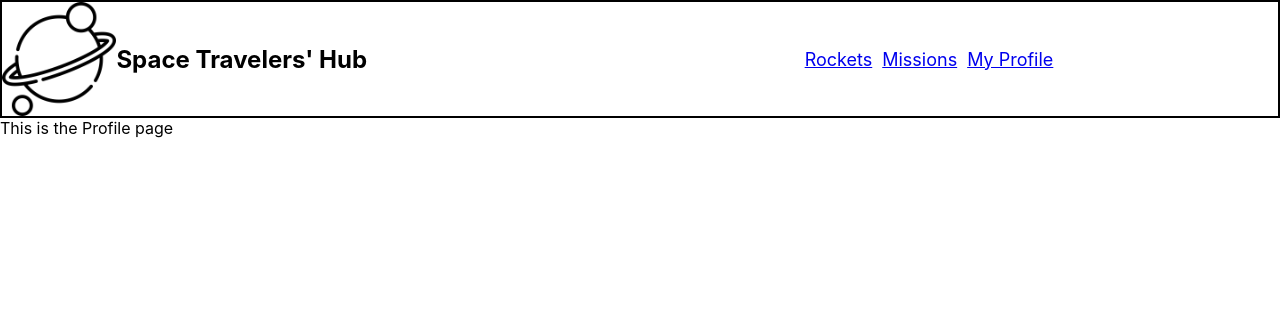
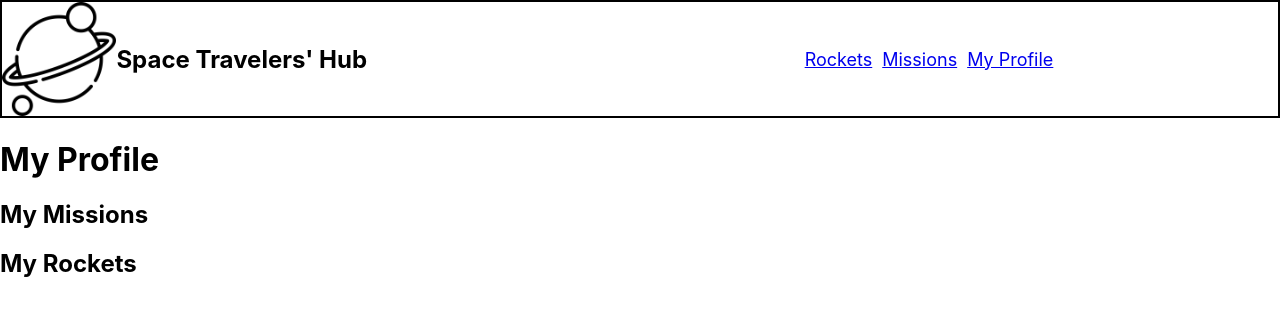
Before and after one commit to kennedyowusu/space-travellers-hub, a React (Create React App) app: page /profile in a window 1280 px wide. Shown: the top 316 px of the page. Built offline with nearby package versions, Linux system fonts and the light colour scheme.

Commit message:
display reserved rockets in profile

```diff
--- a/src/Pages/Profile.jsx
+++ b/src/Pages/Profile.jsx
@@ -1,7 +1,30 @@
 import React from 'react';
+import { useSelector } from 'react-redux';
 
-const Profile = () => (
-  <div>This is the Profile page</div>
-);
+const Profile = () => {
+  const rockets = useSelector((state) => state.rockets.rockets);
+  const missions = useSelector((state) => state.missions.missions);
+
+  const reservedRockets = rockets.filter((rocket) => rocket.reserved);
+  const reservedMissions = missions.filter((mission) => mission.reserved);
+
+  return (
+    <div>
+      <h1>My Profile</h1>
+      <h2>My Missions</h2>
+      <ul>
+        {reservedMissions.map((mission) => (
+          <li key={mission.mission_id}>{mission.mission_name}</li>
+        ))}
+      </ul>
+      <h2>My Rockets</h2>
+      <ul>
+        {reservedRockets.map((rocket) => (
+          <li key={rocket.id}>{rocket.rocketName}</li>
+        ))}
+      </ul>
+    </div>
+  );
+};
 
 export default Profile;
```
